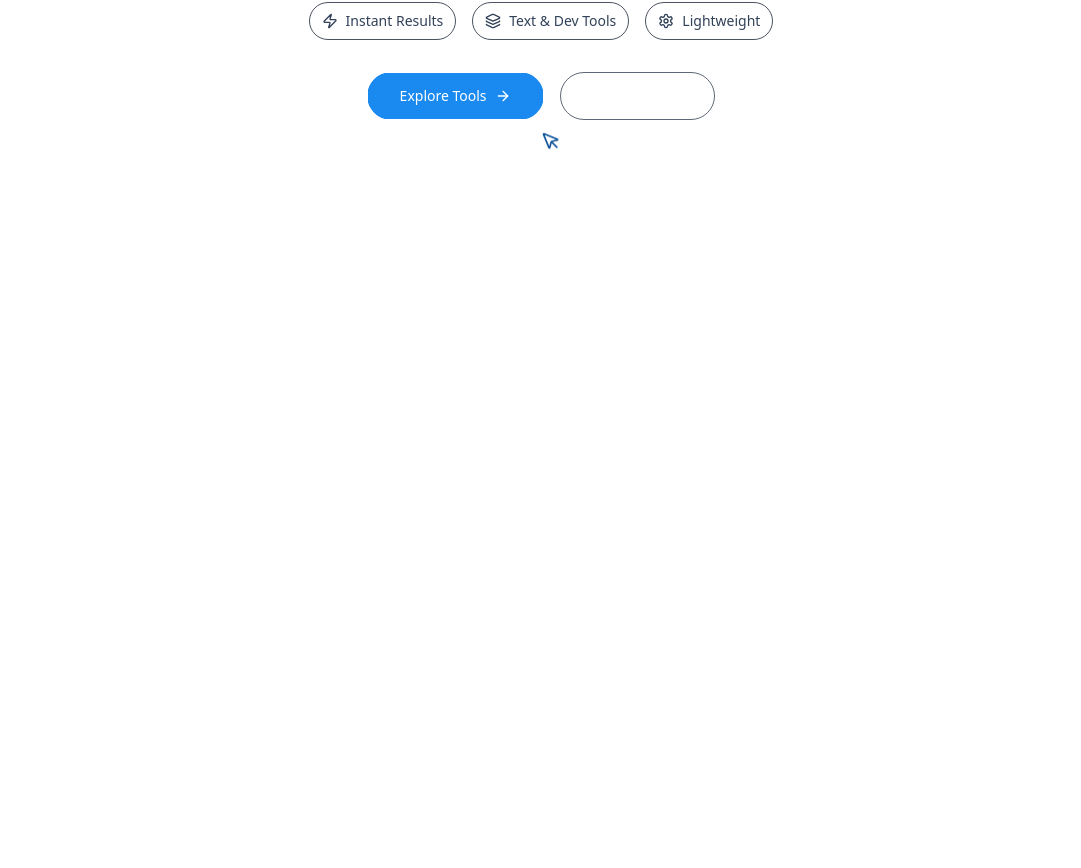
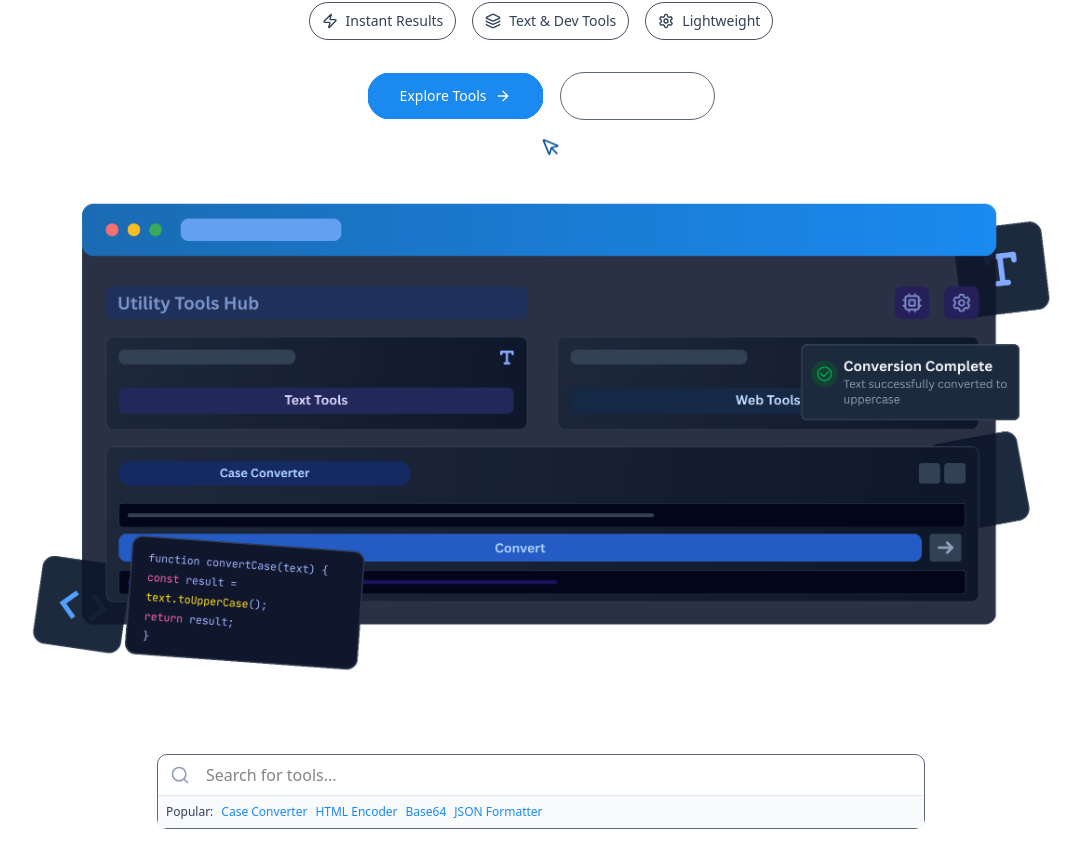
Before and after one commit to ehtishamsh/casenal, a Next.js app: page / in a window 1280 px wide. Shown: the part 480-1348 px from the top of the page, without its empty margins (99-1180 px from the left). Before the commit the page ends 880 px from the top, so only its background shows below. Built offline with nearby package versions, Linux system fonts and the light colour scheme.

Commit message:
hero section web done

```diff
--- a/app/_components/landing/HeroSection.tsx
+++ b/app/_components/landing/HeroSection.tsx
@@ -3,6 +3,7 @@ import {
   Layers,
   LucideRocket,
   MousePointer,
+  Search,
   Settings,
   Zap,
 } from "lucide-react";
@@ -77,10 +78,56 @@ function HeroSection() {
               How It Works
             </span>
           </Link>
-          <div className="absolute -bottom-8 left-1/2 animate-bounce">
+          <div className="absolute -bottom-10 left-1/2 animate-bounce">
             <MousePointer className="h-5 w-5 text-maintheme-700" />
           </div>
         </div>
+      </div>
+      <div className="mt-20  max-w-5xl w-full flex items-center justify-center mx-auto">
+        <img src="/devtools.png" alt="Casenal Hero" className="w-full" />
+      </div>
+      <div className="max-w-3xl mt-20 w-full mx-auto">
+        <form className="flex items-center flex-wrap justify-center border border-gray-700/80 rounded-lg">
+          <div className="px-2 w-full relative ">
+            <span className="absolute left-3 top-1/2 h-5 w-5 -translate-y-1/2 text-slate-400 dark:text-slate-500 ">
+              <Search className="h-5 w-5" />
+            </span>
+            <input
+              type="text"
+              placeholder="Search for tools..."
+              className="bg-white pl-10 py-2 text-base w-full border-slate-200 dark:bg-slate-950"
+            />
+          </div>
+          <div className="px-2 w-full relative  bg-slate-50 dark:bg-slate-900 border-t border-slate-200 dark:border-slate-800 ">
+            <span className="text-xs text-slate-700 dark:text-slate-200 flex items-center gap-2 py-2">
+              Popular:
+              <Link
+                href="#"
+                className="text-maintheme-500 text-xs hover:underline"
+              >
+                Case Converter
+              </Link>
+              <Link
+                href="#"
+                className="text-maintheme-500 text-xs hover:underline"
+              >
+                HTML Encoder
+              </Link>
+              <Link
+                href="#"
+                className="text-maintheme-500 text-xs hover:underline"
+              >
+                Base64
+              </Link>
+              <Link
+                href="#"
+                className="text-maintheme-500 text-xs hover:underline"
+              >
+                JSON Formatter
+              </Link>
+            </span>
+          </div>
+        </form>
       </div>
     </main>
   );
```
Also changed, not shown: public/devtools.png (added).
